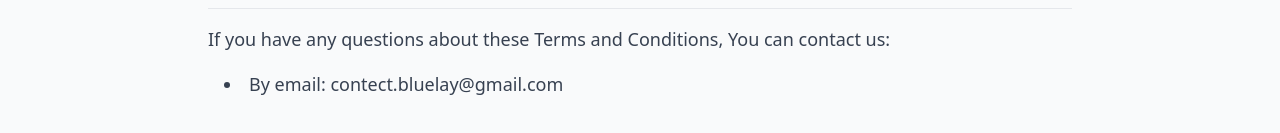
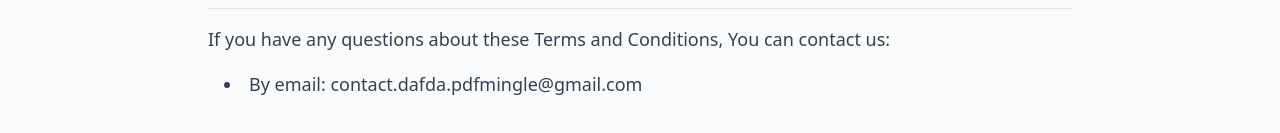
Before and after one commit to widhia-solanki/Pdfmingle, a Next.js app: page /terms in a window 1280 px wide. Shown: the part 1296-1429 px from the top of the page. Built offline with nearby package versions, Linux system fonts and the light colour scheme.

Commit message:
Update terms.tsx

```diff
--- a/src/pages/terms.tsx
+++ b/src/pages/terms.tsx
@@ -51,7 +51,7 @@ const TermsPage = () => {
                 <p>If you have any questions about these Terms and Conditions, You can contact us:</p>
                 <ul className="list-disc list-inside pl-4">
                   {/* --- THIS LINE IS UPDATED --- */}
-                  <li>By email: contect.bluelay@gmail.com</li>
+                  <li>By email: contact.dafda.pdfmingle@gmail.com</li>
                 </ul>
               </div>
             </div>
```
